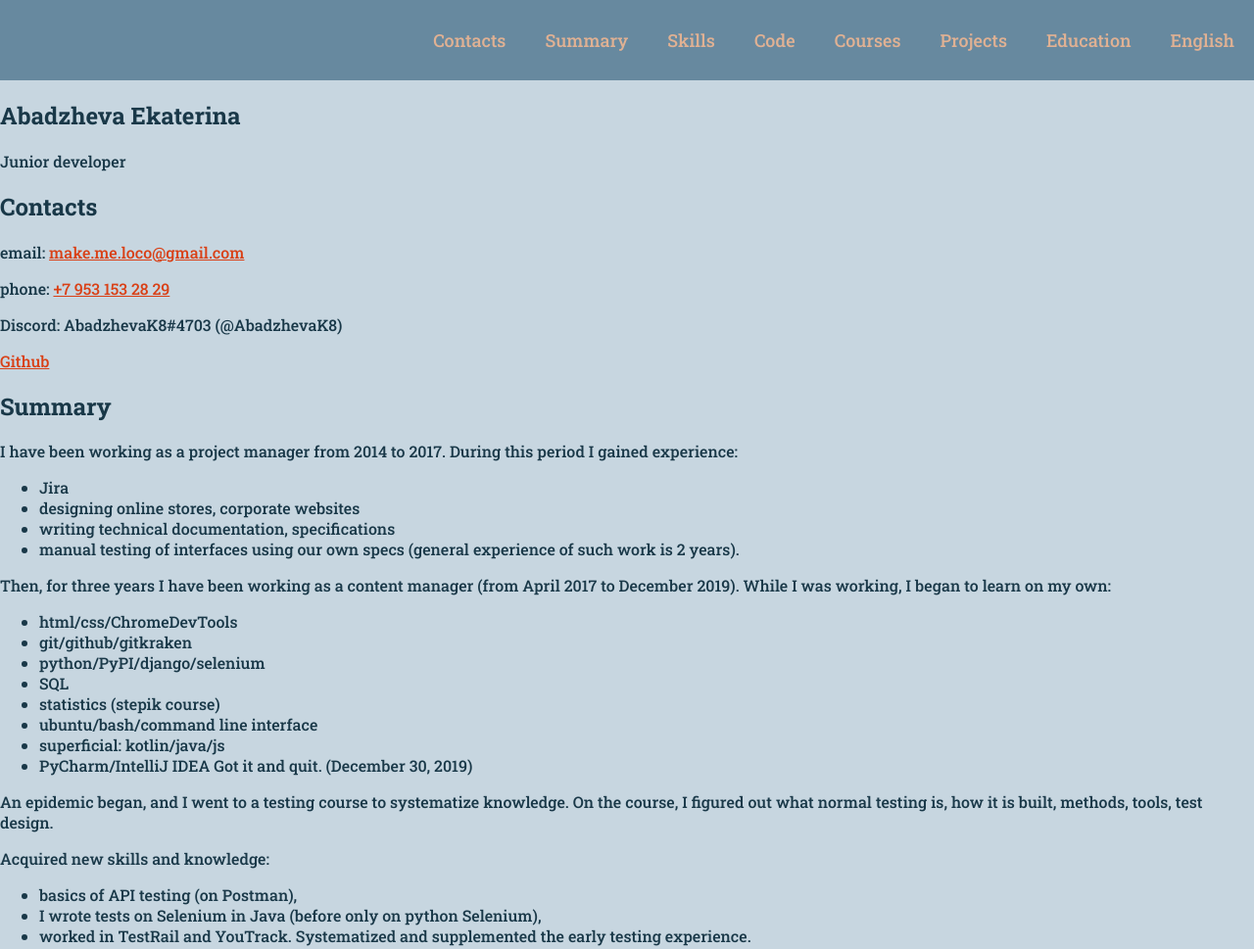
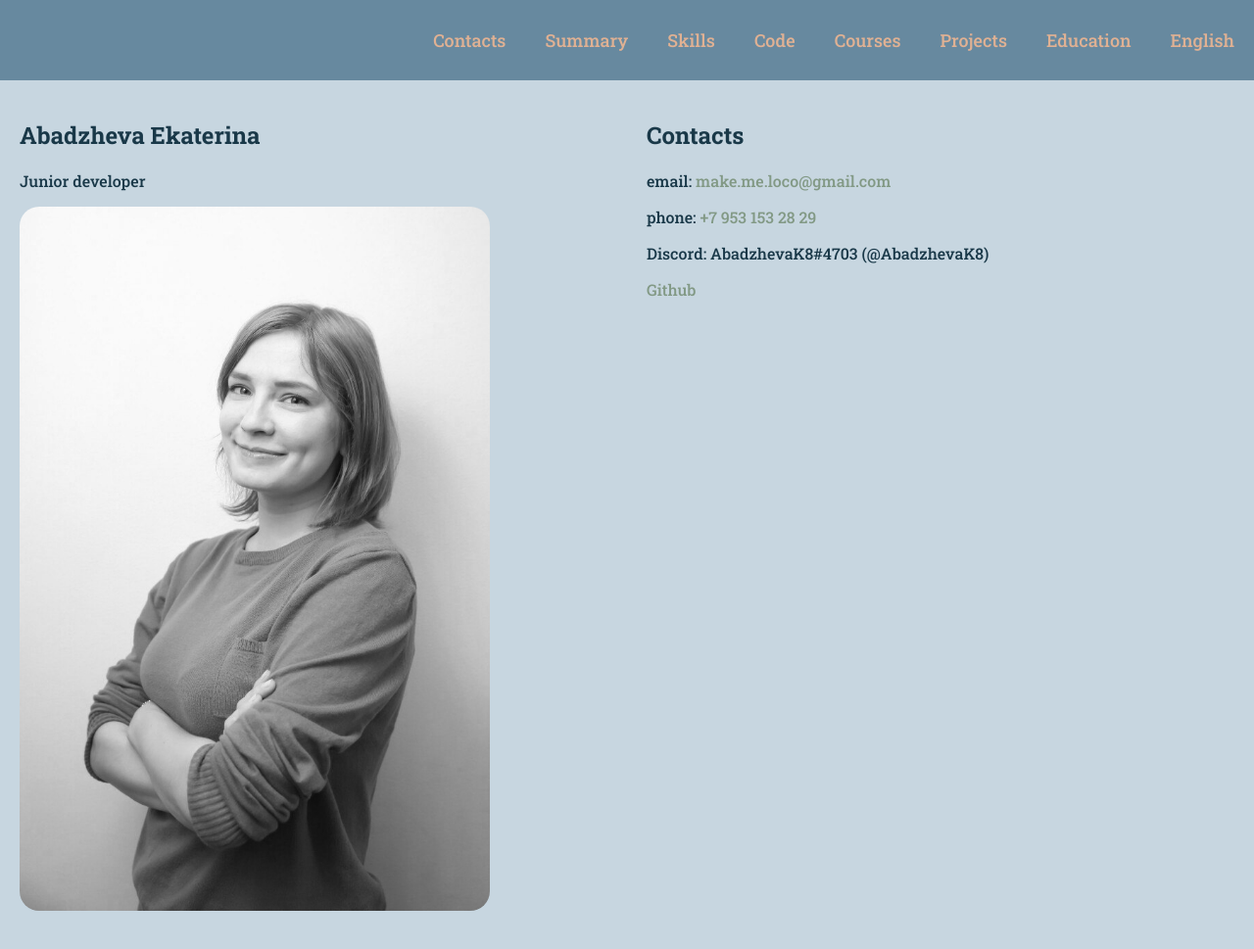
Before and after one commit to AbadzhevaK8/rsschool-cv-stage0, a plain HTML site: page index.html in a window 1280 px wide. Shown: the top 969 px of the page at 98% size. Drawn offline with Linux system fonts and the light colour scheme.

Commit message:
feat: hmtl done.

```diff
--- a/css/style.css
+++ b/css/style.css
@@ -1,9 +1,14 @@
+@media (max-width: 768px) {
+    .section {
+        width: 100%;
+    }
+}
+
 html {
     scroll-behavior: smooth;
 }
 
 body {
-    /* font-family: 'Roboto', sans-serif; */
     font-family: 'Roboto Slab', serif;
     color: #193848;
     min-height: 100vh;
@@ -13,6 +18,16 @@ body {
     flex-direction: column;
     justify-content: space-between;
 }
+
+/* .section-title {
+    font-size: 20px;
+    font-weight: 400;
+    text-transform: uppercase;
+    letter-spacing: 5px;
+    color: #829985;
+  } */
+
+
 
 * {
     box-sizing: border-box;
@@ -28,8 +43,14 @@ body {
     background-color: #C7D6E0;
 }
 
-.main-container{
+.main-container {
+    display: flex;
+    flex-wrap: wrap;
+}
 
+.section {
+    width: 50%;
+    padding: 20px;
 }
 
 .footer {
@@ -58,13 +79,6 @@ body {
     transition: .3s;
 }
 
-.foto {
-    /* height: 500px; */
-    width: 500px;
-    /* border-radius: 1500px 1500px;  */
-    filter: grayscale(100%)
-}
-
 .nav-item a {
     /* color: #829985; */
     text-decoration: none;
@@ -75,11 +89,53 @@ body {
     color: #193848;
 }
 
-.section a{
-    color: #D94016;
+.section a {
+    text-decoration: none;
+    color: #829985;
+    transition: color 0.5s;
 }
 
-.code-example{
+.section a:hover {
+    color: #5d7260;
+}
+
+.code-example {
     border-radius: 20px;
     padding: 20px;
 }
+
+/* .foto {
+    width: 500px;
+    height: 500px;
+    background-image: url(./assets/img/abadzheva_ekaterina.jpg);
+    background-size: contain;
+    background-repeat: no-repeat;
+} */
+
+
+.foto {
+    /* height: 500px; */
+    width: 80%;
+    border-radius: 20px;
+    filter: grayscale(100%)
+}
+
+.copyright {
+    padding: 10px;
+}
+
+/* li {
+    position: relative;
+    padding-left: 30px;
+  }
+
+  li::before {
+    content: "";
+    position: absolute;
+    top: 8px;
+    left: 0px;
+    width: 10px;
+    height: 10px;
+    border: 1px solid #829985;
+    border-radius: 50%;
+  } */
--- a/index.html
+++ b/index.html
@@ -8,9 +8,6 @@
   <title>cv</title>
   <link rel="stylesheet" href="./css/style.css">
   <link rel="icon" href="./assets/img/favicon-32x32.png">
-  <!-- <link rel="preconnect" href="https://fonts.googleapis.com">
-  <link rel="preconnect" href="https://fonts.gstatic.com" crossorigin>
-  <link href="https://fonts.googleapis.com/css2?family=Roboto:wght@100;300;500;700&display=swap" rel="stylesheet"> -->
   <link rel="preconnect" href="https://fonts.googleapis.com">
   <link rel="preconnect" href="https://fonts.gstatic.com" crossorigin>
   <link href="https://fonts.googleapis.com/css2?family=Roboto+Slab:wght@100;300;500;700&display=swap" rel="stylesheet">
@@ -36,13 +33,13 @@
     </div>
   </header>
   <!-- main section (distinct & single) -->
-  <main class="main main-container">
-    <div class="container">
+  <main class="main">
+    <div class="container main-container">
       <section class="section">
         <h1 class="section-title">Abadzheva Ekaterina</h1>
         <p>Junior developer</p>
-
-        <!-- <img src="./assets/img/abadzheva_ekaterina.jpg" class="foto" alt="Avadzheva Ekaterina photo"> -->
+        <div class="foto"></div>
+        <img src="./assets/img/abadzheva_ekaterina.jpg" class="foto" alt="Avadzheva Ekaterina photo">
 
       </section>
 
@@ -166,7 +163,7 @@
   <!-- footer section -->
   <footer class="footer">
     <div class="container">
-
+      <p class="copyright">© 2022 AbabzhevaK8</p>
     </div>
   </footer>
   <script src="./js/prism.js"></script>
```
